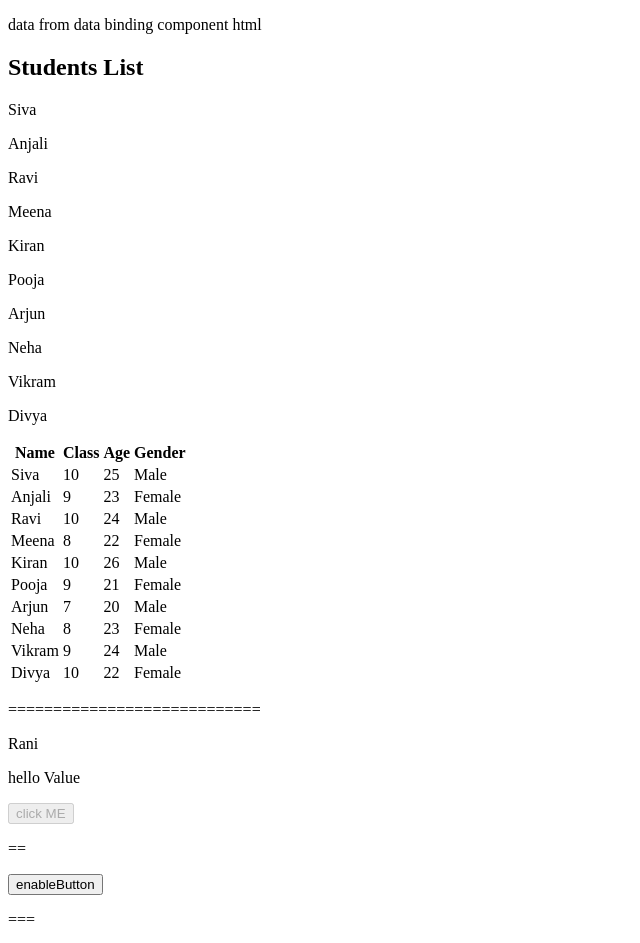
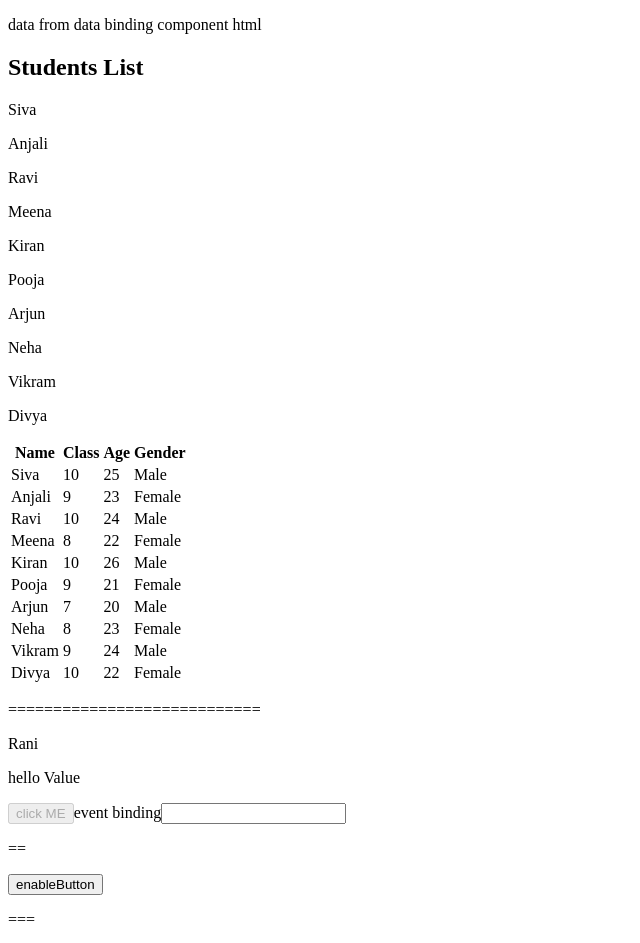
Before and after one commit to sivaprasadtalapagala/Angular-topics, an Angular app: page / in a window 1280 px wide. Shown: the top 943 px of the page, without its empty margins (0-640 px from the left). Built offline with nearby package versions, Linux system fonts and the light colour scheme.

Commit message:
data Binding2

```diff
--- a/src/app/components/data-binding/data-binding.component.html
+++ b/src/app/components/data-binding/data-binding.component.html
@@ -32,6 +32,8 @@
 <!-- property Binding  -->
 <p [innerText]="helloProperty"></p>
 <button [disabled]="isDisabled">click ME</button>
+<label for="">event binding</label>
+<input type="text" (change)="onInputChange($event)">
 
 
 <!-- event binding  -->
--- a/src/app/components/data-binding/data-binding.component.ts
+++ b/src/app/components/data-binding/data-binding.component.ts
@@ -50,6 +50,10 @@ export class DataBindingComponent implements OnInit {
   helloProperty ="hello Value";
   isDisabled:boolean =true;
 
+  onInputChange(rani:any) {
+    console.log("data receive from input field eventbinding=",rani.target.value)
+  }
+
   //event Binding
 
   evntBindProperty = "data from ts file"
```
